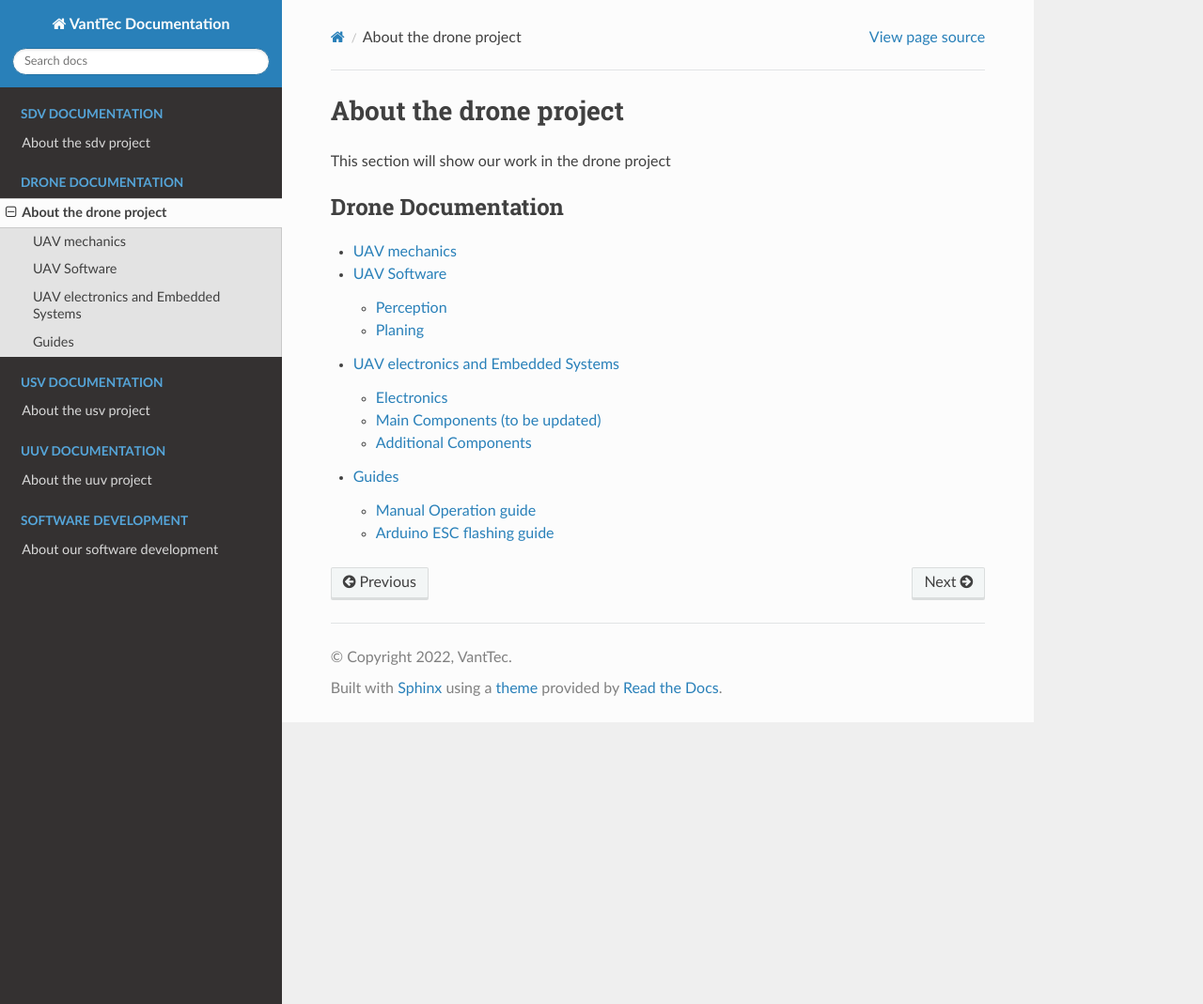
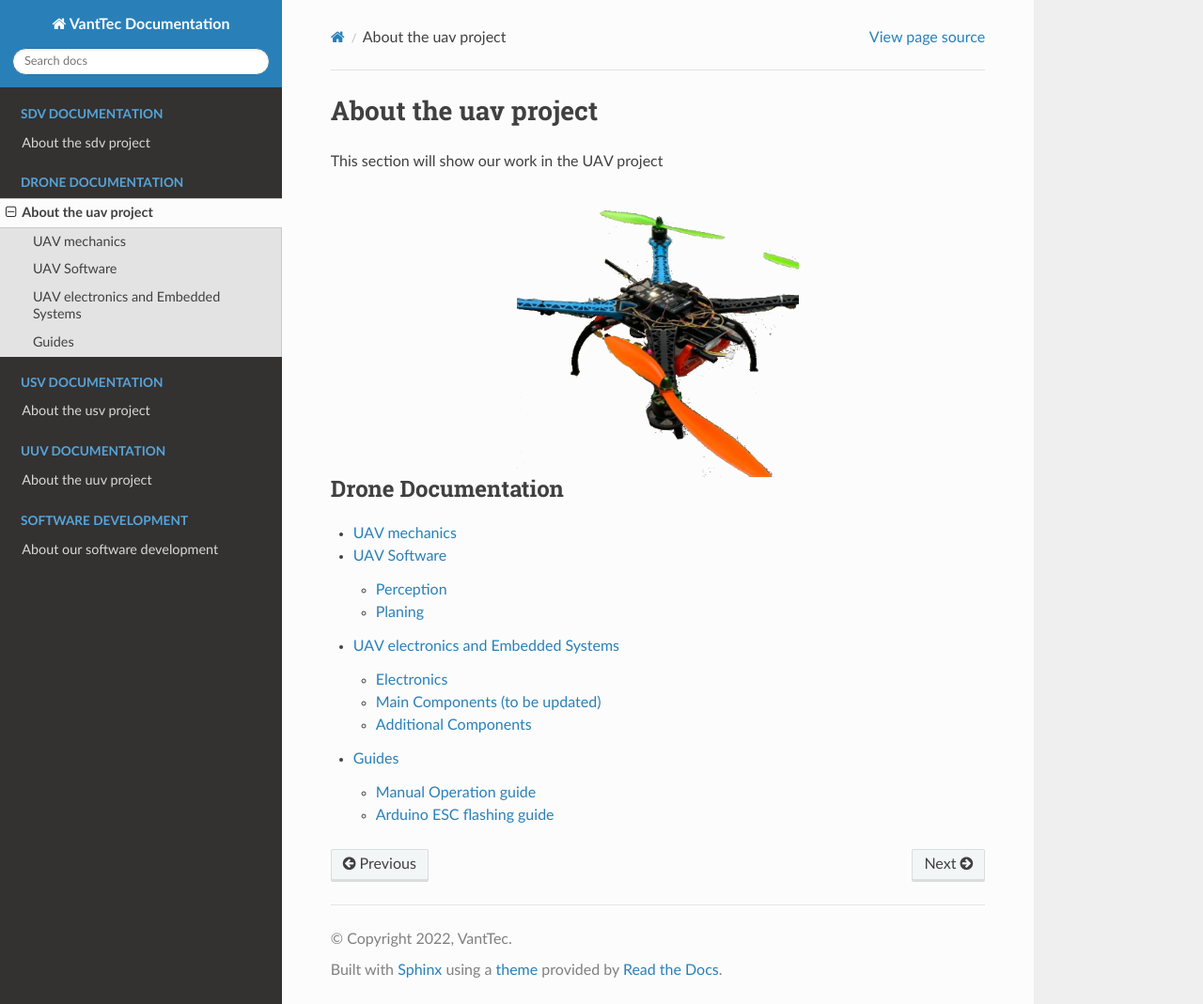
Before and after one commit to vanttec/vanttec_documentation, a Sphinx documentation site: the page built from source/drone_documentation.rst, in a window 1280 px wide and 1069 px high. Shown: the whole window at 94% size. Built offline with Sphinx 7.4.7 and the Read the Docs theme 2.0.0, drawn with Linux system fonts in a browser that asks for light colours; pages that are not in the unit, such as notebooks, are missing from menus.

Commit message:
add UAV images

```diff
--- a/source/drone_documentation.rst
+++ b/source/drone_documentation.rst
@@ -1,8 +1,15 @@
 .. _drone_call:
-About the drone project
+
+About the uav project
 =======================
-This section will show our work in the drone project
+This section will show our work in the UAV project
 
+.. figure:: /images/drone_mainpicture.png
+   :align: center
+   :alt: car_picture
+   :figclass: align-center
+   :height: 300px
+   :width: 300px
 
 .. toctree::
    :maxdepth: 3
```
Also changed, not shown: source/images/drone_mainpicture.png (added), 2 other files.
